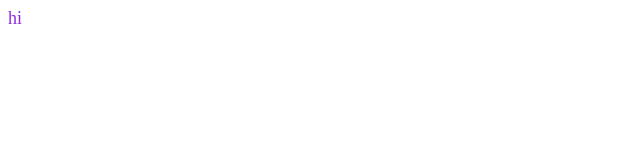
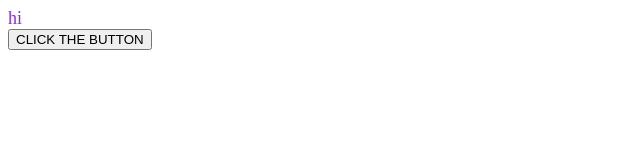
Before and after one commit to Shaina-Z/CISC474-test, a website: page index.html in a window 1280 px wide. Shown: the whole page, without its empty margins (0-640 px from the left). Drawn offline with Linux system fonts and the light colour scheme.

Commit message:
added button

```diff
--- a/index.html
+++ b/index.html
@@ -1,5 +1,7 @@
 <html>
     <link rel="stylesheet" href="index.css">
-    <body>hi</body>
+    <body>hi
+        <div id="buttonContainer"></div>
     <script src="index.js"></script>
+    </body>
 </html>
--- a/index.js
+++ b/index.js
@@ -0,0 +1,4 @@
+const buttonContainer=document.getElementById('buttonContainer');
+let button = document.createElement("button");
+button.textContent="CLICK THE BUTTON";
+buttonContainer.appendChild(button);
```
